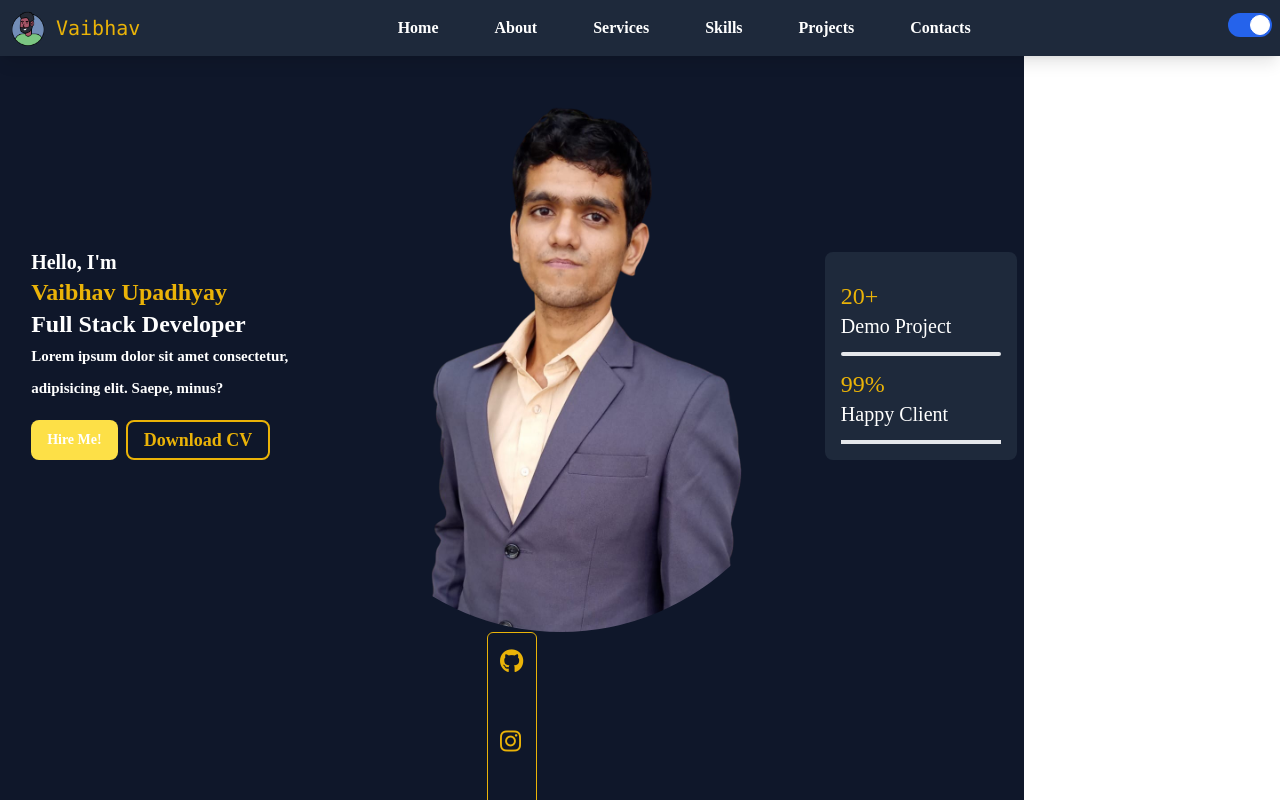
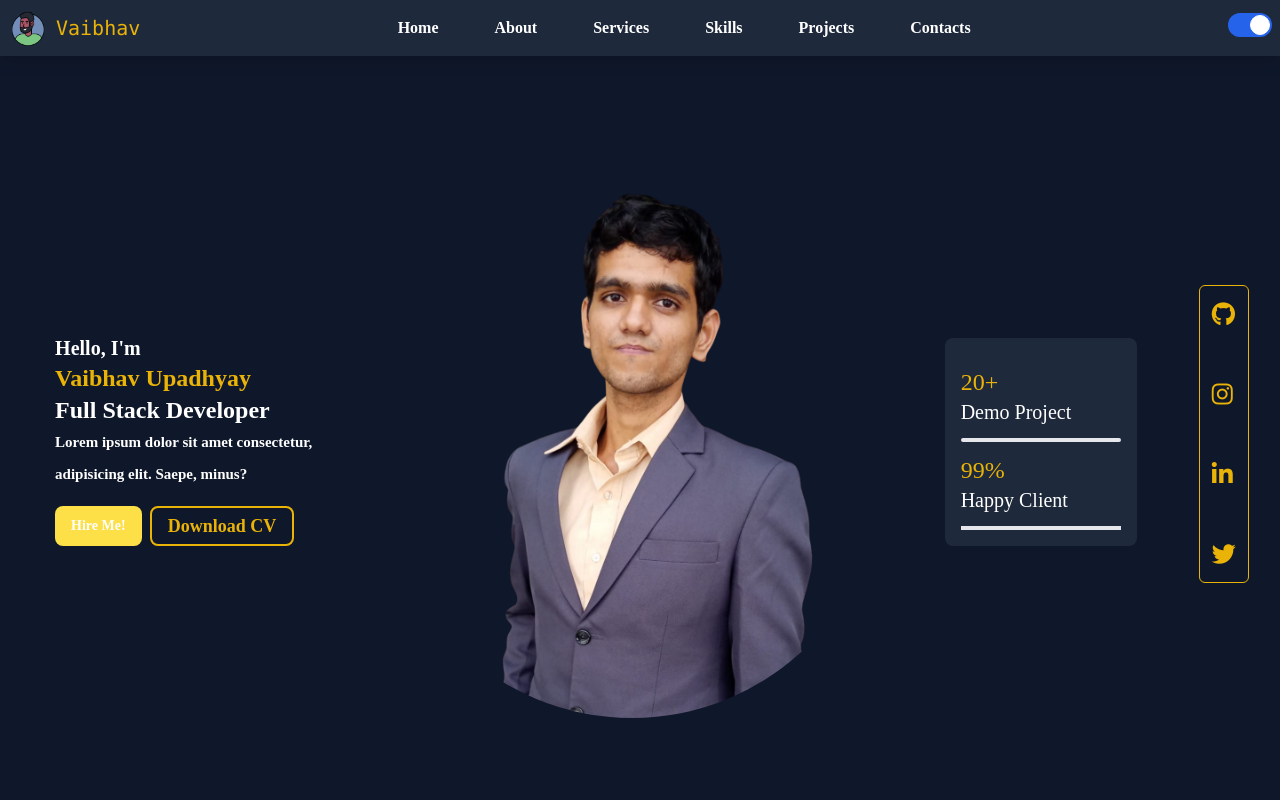
Before and after one commit to upadhyayvaibhav229/Portfolio, a React (Vite) app: page / in a window 1280 px wide. Shown: the top 800 px of the page. Built offline with nearby package versions, Linux system fonts and the light colour scheme.

Commit message:
commited

```diff
--- a/package.json
+++ b/package.json
@@ -10,7 +10,7 @@
     "lint": "eslint .",
     "preview": "vite preview",
     "predeploy": "npm run build",
-      "deploy": "gh-pages -d build"
+    "deploy": "gh-pages -d build"
   },
   "dependencies": {
     "react": "^18.3.1",
--- a/src/Components/Home.jsx
+++ b/src/Components/Home.jsx
@@ -5,7 +5,7 @@ const Home = () => {
   return (
     <section id="home">
 
-    <div className="container text- dark:text-white dark:bg-slate-900 max-w-5xl flex flex-wrap justify-around items-center md:min-h-screen pb-10 py-5 mt-11">
+    <div className="container dark:text-white dark:bg-slate-900 max-w-full flex flex-wrap justify-around items-center md:min-h-screen pb-10 py-5 mt-11 ">
       <div className="p-2 pt-5 ml-4">
         <h1 className=" text-xl md:text-xl font-bold leading-6">
           Hello, I'm
```
